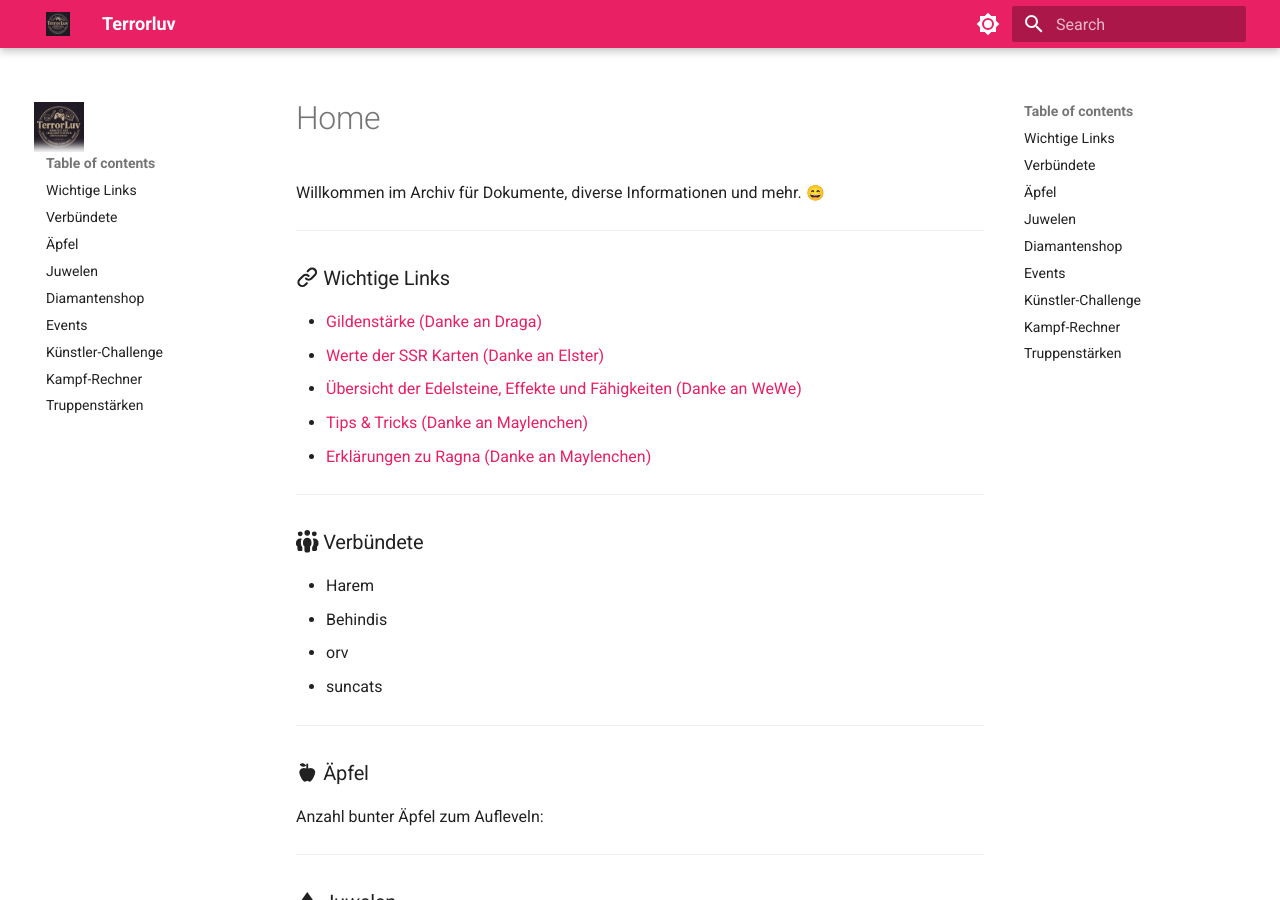
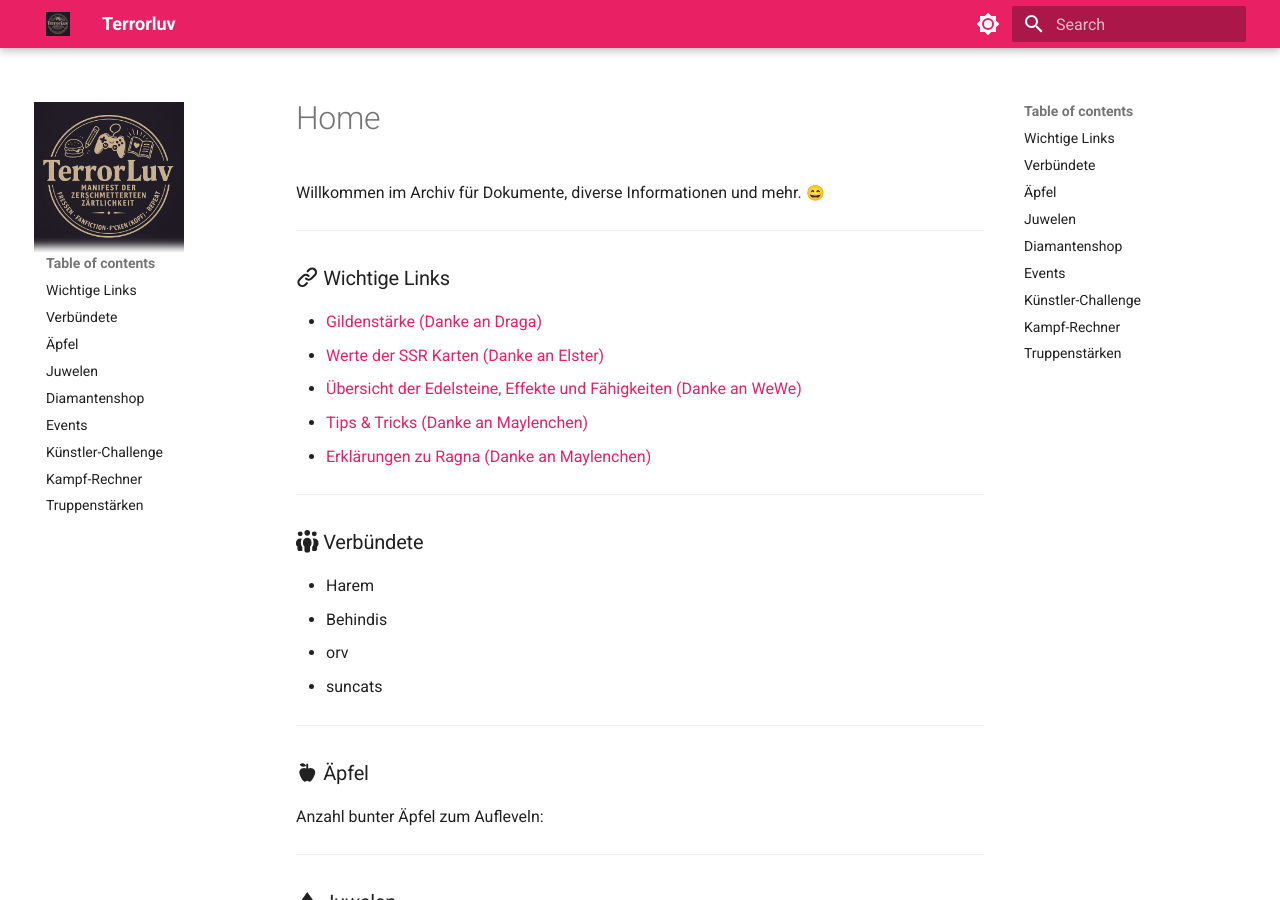
Before and after one commit to v-schipka/terrorluv, an MkDocs documentation site: the page built from docs/index.md, in a window 1280 px wide and 900 px high. Built offline with MkDocs 1.6.1 and Material for MkDocs 9.7.7, drawn with Linux system fonts in a browser that asks for light colours; emoji names are drawn with the system emoji font; comment, search, counter and statistics services are not loaded.

Commit message:
icon change

```diff
--- a/overrides/partials/nav.html
+++ b/overrides/partials/nav.html
@@ -20,7 +20,7 @@
   IN THE SOFTWARE.
 -->
 
-<img src="https://terrorluv.vercel.app/icon.jpg" width="50" height="50" alt="Italian Trulli">
+<img src="https://terrorluv.vercel.app/icon.jpg" width="150" height="150" alt="terrorluv">
 
 <!-- Determine title -->
 {% set title = lang.t("toc") %}
```
